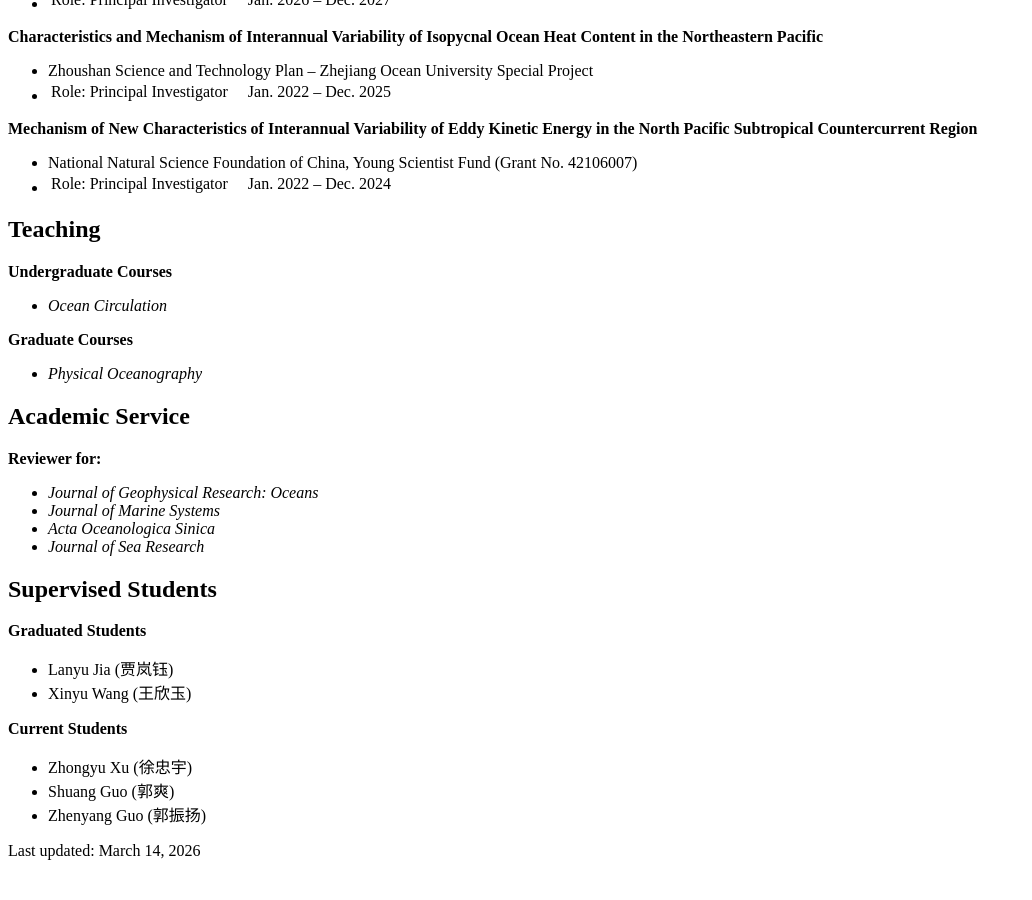
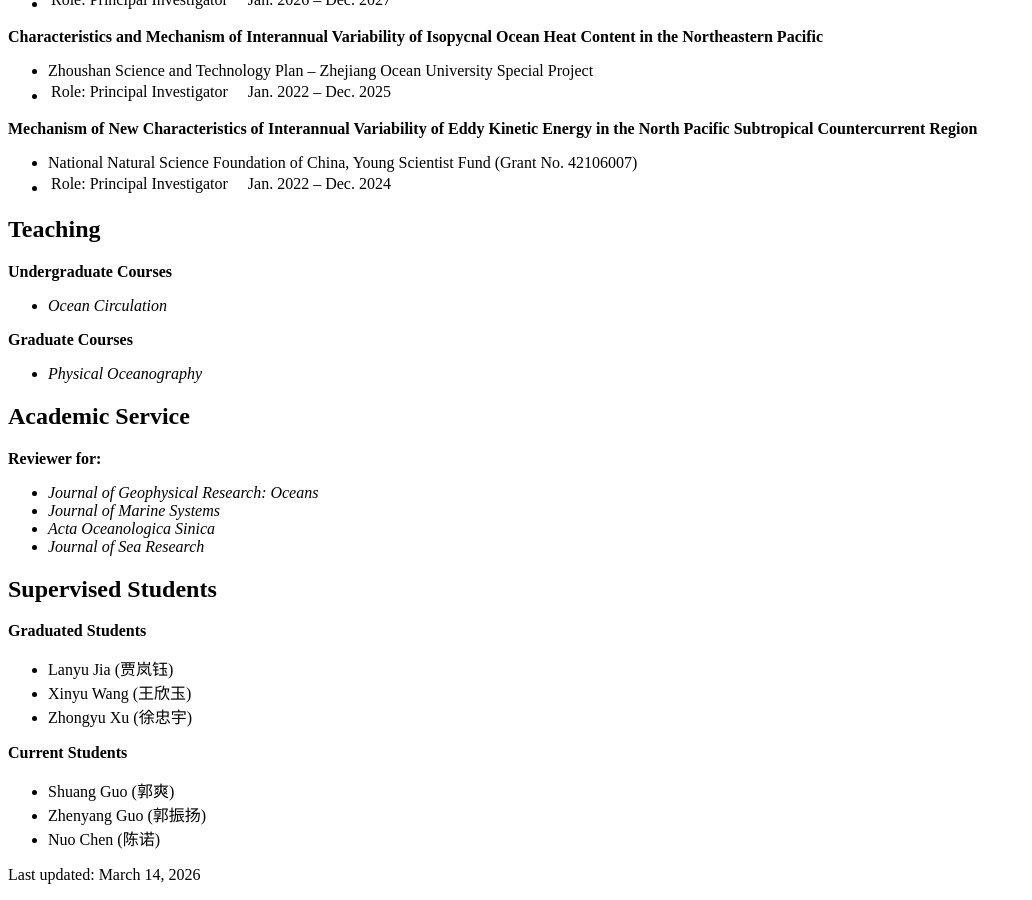
Before and after one commit to guoyq0314/guoyq0314.github.io, a Jekyll site: the page built from index.md, in a window 1280 px wide and 900 px high, scrolled down 2291 px. Shown: the whole window, without its empty margins (0-1032 px from the left). Built offline with Jekyll 4.4.1, drawn with Linux system fonts in a browser that asks for light colours; our own code applies the rules of GitHub Pages for plain Markdown files; before the commit the page ends 3167 px from its top, so only the background shows below that.

Commit message:
Update student listings in services.md
Removed Zhongyu Xu from both graduated and current students sections and added Nuo Chen to the current students section.

```diff
--- a/_includes/services.md
+++ b/_includes/services.md
@@ -33,8 +33,9 @@
 **Graduated Students**
 - Lanyu Jia (贾岚钰)
 - Xinyu Wang (王欣玉)
+- Zhongyu Xu (徐忠宇)
 
 **Current Students**
-- Zhongyu Xu (徐忠宇)
 - Shuang Guo (郭爽)
 - Zhenyang Guo (郭振扬)
+- Nuo Chen (陈诺)
```
